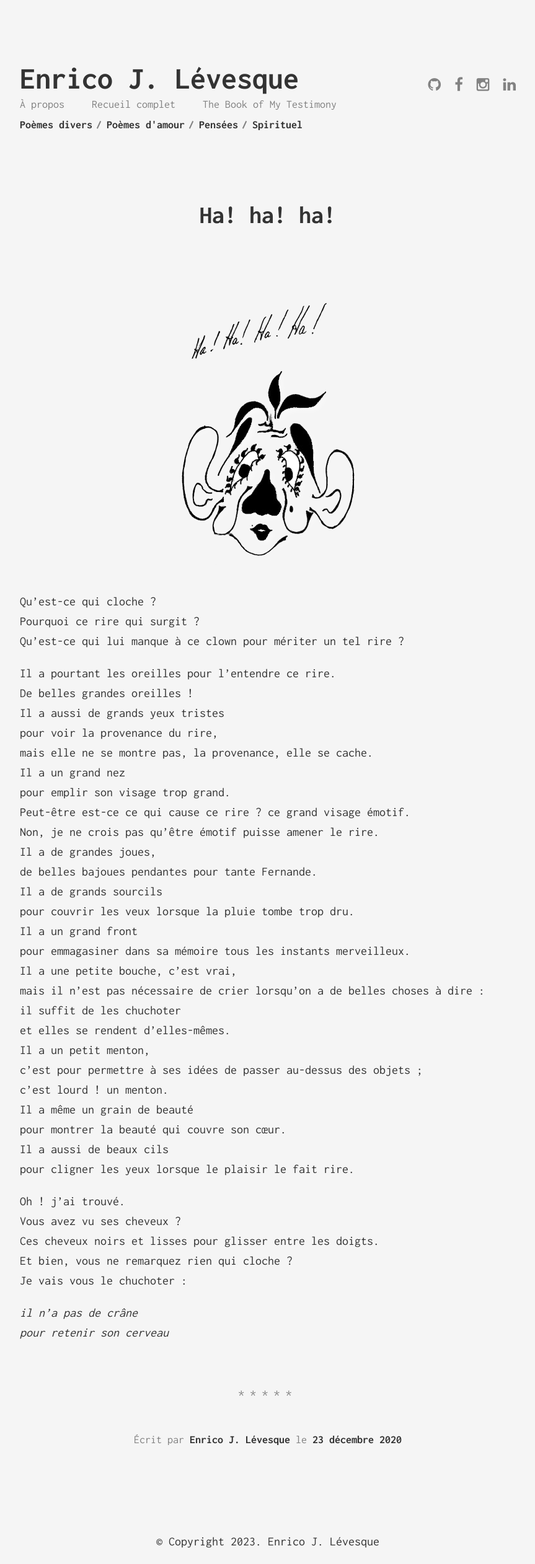
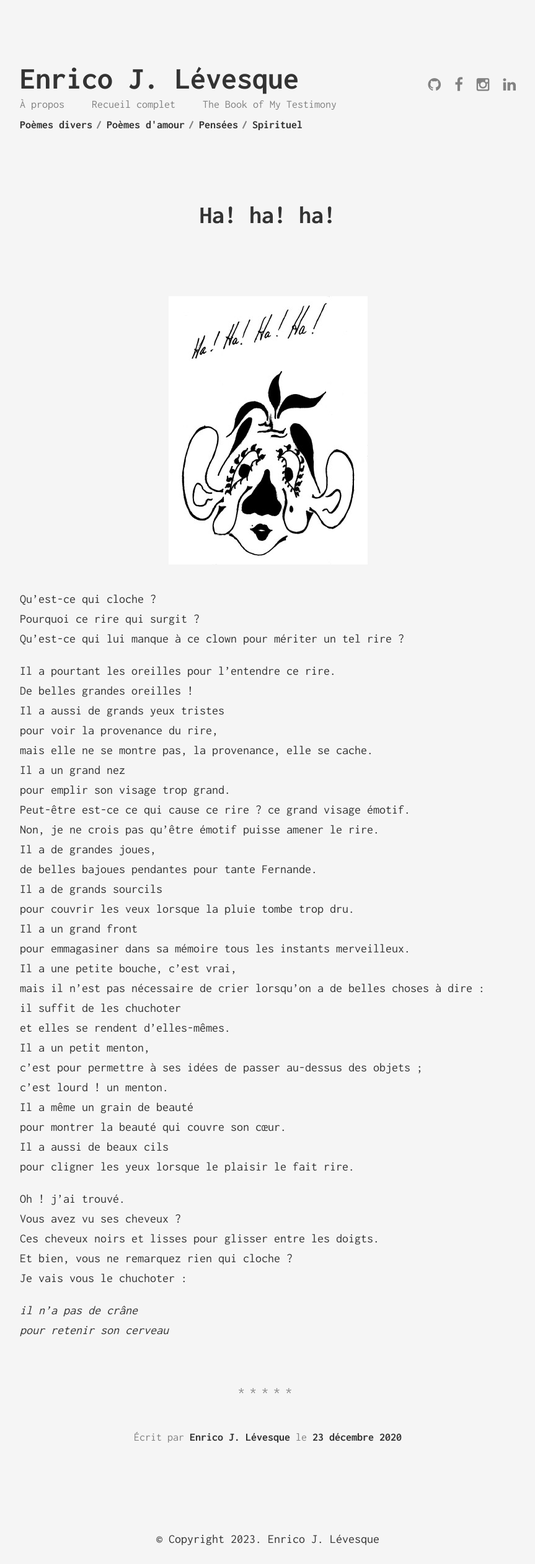
Before and after one commit to enricoJL/enricojl.github.io, a Jekyll site: the page built from _posts/2020-12-23-ha-ha-ha.md, in a window 1280 px wide. Shown: the whole page at 62% size, without its empty margins (208-1071 px from the left). Built offline with Jekyll 4.4.1, drawn with Linux system fonts in a browser that asks for light colours.

Commit message:
fix clown

```diff
--- a/_posts/2020-12-23-ha-ha-ha.md
+++ b/_posts/2020-12-23-ha-ha-ha.md
@@ -7,7 +7,7 @@ categories:
 ---
 
 <center>
-	<img src="{{site.baseurl}}/assets/figures/clown-trans.png">
+	<img src="{{site.baseurl}}/assets/figures/clown.png">
 </center>
 
 Qu'est-ce qui cloche ?
```
Also changed, not shown: assets/figures/clown-trans.png (deleted).
